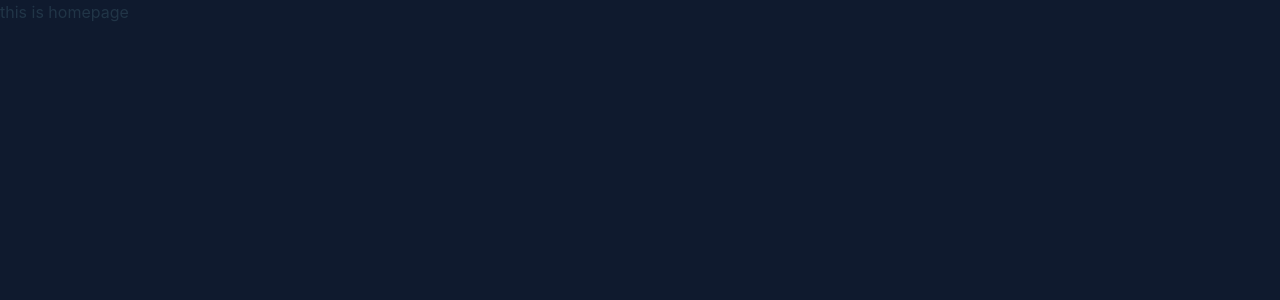
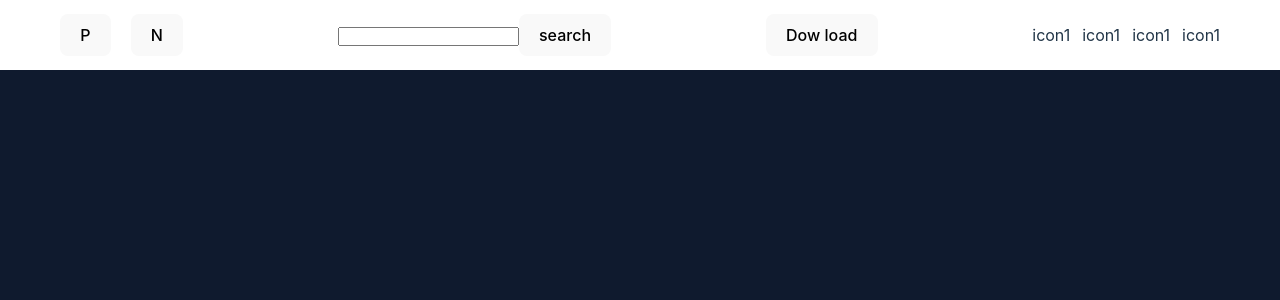
Before and after one commit to trieubd93710/quyen46919-UDAZingMP3Clone, a React (Vite) app: page / in a window 1280 px wide. Shown: the top 300 px of the page. Built offline with nearby package versions, Linux system fonts and the light colour scheme.

Commit message:
create header

```diff
--- a/src/App.jsx
+++ b/src/App.jsx
@@ -1,13 +1,14 @@
-import { useState } from 'react';
-import './App.css';
-import Home from './pages/home';
-
+import React from "react";
+import "./App.css";
+import "./pages/Header";
+import Home from "./pages/home";
 function App() {
-    return (
-        <div className="App">
-            <Home />
-        </div>
-    );
+  return (
+    <div className="App">
+      <Home />
+      {/* <Header /> */}
+    </div>
+  );
 }
 
 export default App;
--- /dev/null
+++ b/src/pages/Header/index.jsx
@@ -0,0 +1,31 @@
+import React from "react";
+import "./style.scss";
+
+Headers.propTypes = {};
+
+function Headers(props) {
+  return (
+    <div className="Headers">
+      <div className="Headers__translate">
+        <button className="Headers__translate--left">P</button>
+        <button className="Headers__translate--right">N</button>
+      </div>
+      {/* imput */}
+      <div className="Headers__input">
+        <input type="text" className="Headers__input--wirte" />
+        <button type="text" className="Headers__input--seach">
+          search
+        </button>
+      </div>
+      <button className="Headers__dowload">Dow load</button>
+      <div className="Headers__icon">
+        <div className="Headers__icon--chude">icon1</div>
+        <div className="Headers__icon--chude">icon1</div>
+        <div className="Headers__icon--chude">icon1</div>
+        <div className="Headers__icon--chude">icon1</div>
+      </div>
+    </div>
+  );
+}
+
+export default Headers;
--- /dev/null
+++ b/src/pages/Header/style.scss
@@ -0,0 +1,23 @@
+.Headers {
+  width: 100%;
+  height: 70px;
+  display: flex;
+  justify-content: space-between;
+  align-items: center;
+  background-color: white;
+  display: flex;
+  padding: 0 60px;
+  box-sizing: border-box;
+  &__translate {
+    display: flex;
+    justify-content: center;
+    align-items: center;
+    gap: 20px;
+  }
+  &__icon {
+    display: flex;
+    justify-content: center;
+    align-items: center;
+    gap: 12px;
+  }
+}
--- a/src/pages/home/index.jsx
+++ b/src/pages/home/index.jsx
@@ -1,10 +1,15 @@
-import React from 'react';
-import './styles.scss';
+import React from "react";
+import Headers from "../Header";
+import "./styles.scss";
 
 Home.propTypes = {};
 
 function Home(props) {
-    return <div className="home">this is homepage</div>;
+  return (
+    <div className="home">
+      <Headers />
+    </div>
+  );
 }
 
 export default Home;
--- a/src/pages/home/styles.scss
+++ b/src/pages/home/styles.scss
@@ -1,5 +1,5 @@
-@import '../../../assets/scss/mixins/index.scss';
-@import '../../../assets/scss/variables/index.scss';
+@import "../../../assets/scss/mixins/index.scss";
+@import "../../../assets/scss/variables/index.scss";
 
 .home {
   height: 100%;
```
Also changed, not shown: src/components/index.js (deleted), 1 other file (tests, documents, lock files or other folders). Lines whose indentation alone changed are shown as unchanged.
